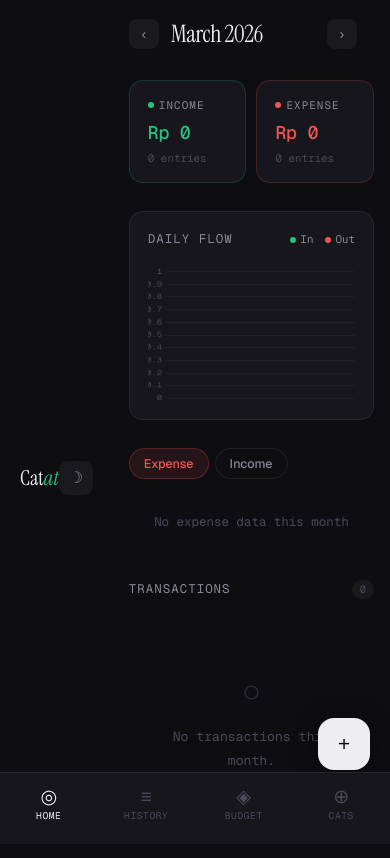
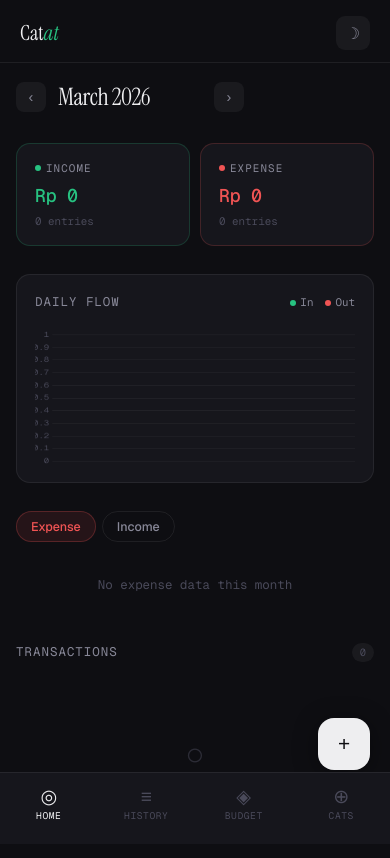
Before and after one commit to ariprusli/catat, a website built with Vite: page index.html in a window 390 px wide. Shown: the top 858 px of the page. Built offline with nearby package versions, Linux system fonts and the light colour scheme.

Commit message:
fix: put logo & dark mode switcher on top for mobile 6

```diff
--- a/index.html
+++ b/index.html
@@ -16,24 +16,24 @@
 </head>
 <body>
 
+<!-- ── MOBILE HEADER (outside shell) ── -->
+<header class="mobile-header" id="mobileHeader">
+  <div class="mh-logo">Cat<em>at</em></div>
+  <div class="mh-right">
+    <button class="icon-btn" id="themeToggleMobile" title="Toggle theme">☽</button>
+  </div>
+</header>
+
 <div class="shell">
 
-  <!-- ── SIDEBAR (desktop) ── -->
+  <!-- ── SIDEBAR (desktop only) ── -->
   <aside class="sidebar" id="sidebar">
     <div class="s-logo">Cat<em>at</em></div>
     <nav class="s-nav">
-      <button class="s-item active" data-nav="home">
-        <span class="ico">◎</span> Overview
-      </button>
-      <button class="s-item" data-nav="history">
-        <span class="ico">≡</span> History
-      </button>
-      <button class="s-item" data-nav="budget">
-        <span class="ico">◈</span> Budget
-      </button>
-      <button class="s-item" data-nav="settings">
-        <span class="ico">⊕</span> Categories
-      </button>
+      <button class="s-item active" data-nav="home"><span class="ico">◎</span> Overview</button>
+      <button class="s-item" data-nav="history"><span class="ico">≡</span> History</button>
+      <button class="s-item" data-nav="budget"><span class="ico">◈</span> Budget</button>
+      <button class="s-item" data-nav="settings"><span class="ico">⊕</span> Categories</button>
     </nav>
     <div class="s-bottom">
       <div class="theme-toggle" id="themeToggle">
@@ -42,14 +42,6 @@
       </div>
     </div>
   </aside>
-
-  <!-- ── MOBILE HEADER ── -->
-  <header class="mobile-header" id="mobileHeader">
-    <div class="mh-logo">Cat<em>at</em></div>
-    <div class="mh-right">
-      <button class="icon-btn" id="themeToggleMobile" title="Toggle theme">☽</button>
-    </div>
-  </header>
 
   <!-- ── MAIN ── -->
   <main class="main" id="mainContent">
--- a/src/styles/layout.css
+++ b/src/styles/layout.css
@@ -1,3 +1,26 @@
+/* ─── MOBILE HEADER ───────────────────────── */
+.mobile-header {
+  display: flex;
+  padding: 16px 20px 12px;
+  align-items: center;
+  justify-content: space-between;
+  border-bottom: 1px solid var(--line);
+  position: sticky;
+  top: 0;
+  z-index: 30;
+  background: var(--bg);
+}
+.mh-logo { font-family: 'Instrument Serif', serif; font-size: 1.3rem; }
+.mh-logo em { color: var(--inc); font-style: italic; }
+.mh-right { display: flex; gap: 8px; }
+.icon-btn {
+  width: 34px; height: 34px; border-radius: 9px;
+  background: var(--pill); border: none; cursor: pointer;
+  display: flex; align-items: center; justify-content: center;
+  font-size: 1rem; color: var(--text2); transition: all 0.15s;
+}
+.icon-btn:hover { color: var(--text); }
+
 /* ─── SHELL ───────────────────────────────── */
 .shell {
   display: flex;
@@ -8,17 +31,16 @@
 
 /* ─── SIDEBAR ─────────────────────────────── */
 .sidebar {
+  display: none;
   width: 220px;
   flex-shrink: 0;
   padding: 32px 0;
   border-right: 1px solid var(--line);
-  display: flex;
   flex-direction: column;
   position: sticky;
   top: 0;
   height: 100vh;
 }
-
 .s-logo {
   padding: 0 24px 32px;
   font-family: 'Instrument Serif', serif;
@@ -27,7 +49,6 @@
   color: var(--text);
 }
 .s-logo em { color: var(--inc); font-style: italic; }
-
 .s-nav { flex: 1; padding: 0 12px; }
 .s-item {
   display: flex; align-items: center; gap: 10px;
@@ -37,10 +58,8 @@
   transition: all 0.15s; margin-bottom: 2px;
   border: none; background: none; width: 100%; text-align: left;
 }
-.s-item:hover { color: var(--text); background: var(--pill); }
-.s-item.active { color: var(--text); background: var(--pill); }
+.s-item:hover, .s-item.active { color: var(--text); background: var(--pill); }
 .s-item .ico { width: 20px; text-align: center; font-size: 1rem; }
-
 .s-bottom {
   padding: 16px 12px 0;
   border-top: 1px solid var(--line);
@@ -55,8 +74,7 @@
 .theme-toggle:hover { background: var(--pill); color: var(--text); }
 .toggle-switch {
   width: 32px; height: 18px; background: var(--bg3);
-  border-radius: 9px; position: relative;
-  border: 1px solid var(--line);
+  border-radius: 9px; position: relative; border: 1px solid var(--line);
 }
 .toggle-knob {
   position: absolute; top: 2px; left: 2px;
@@ -69,37 +87,17 @@
 .main {
   flex: 1;
   min-width: 0;
-  padding: 32px 40px 60px;
-  max-width: 700px;
+  padding: 16px 16px 100px;
+  max-width: 100%;
 }
 
 /* ─── PAGES ───────────────────────────────── */
 .page { display: none; }
 .page.active { display: block; }
 
-/* ─── MOBILE HEADER ───────────────────────── */
-.mobile-header {
-  display: none;
-  padding: 16px 20px 12px;
-  align-items: center; justify-content: space-between;
-  border-bottom: 1px solid var(--line);
-  position: sticky; top: 0; z-index: 30;
-  background: var(--bg);
-}
-.mh-logo { font-family: 'Instrument Serif', serif; font-size: 1.3rem; }
-.mh-logo em { color: var(--inc); font-style: italic; }
-.mh-right { display: flex; gap: 8px; }
-.icon-btn {
-  width: 34px; height: 34px; border-radius: 9px;
-  background: var(--pill); border: none; cursor: pointer;
-  display: flex; align-items: center; justify-content: center;
-  font-size: 1rem; color: var(--text2); transition: all 0.15s;
-}
-.icon-btn:hover { color: var(--text); }
-
 /* ─── MOBILE NAV ──────────────────────────── */
 .mobile-nav {
-  display: none;
+  display: block;
   position: fixed; bottom: 0; left: 0; right: 0;
   background: var(--bg2);
   border-top: 1px solid var(--line);
@@ -119,7 +117,7 @@
 /* ─── FAB ─────────────────────────────────── */
 .fab {
   position: fixed;
-  bottom: max(80px, calc(60px + env(safe-area-inset-bottom)));
+  bottom: 74px;
   right: 20px;
   width: 52px; height: 52px; border-radius: 16px;
   background: var(--text); border: none; cursor: pointer;
@@ -132,18 +130,11 @@
 .fab:hover { transform: scale(1.05); }
 .fab:active { transform: scale(0.96); }
 
-/* ─── RESPONSIVE ──────────────────────────── */
-/*@media (max-width: 699px) {
-  .sidebar { display: none !important; }
-  .mobile-header { display: flex !important; }
-  .mobile-nav { display: block !important; }
-  .main { padding: 16px 16px 100px !important; max-width: 100% !important; }
-  .fab { bottom: 74px !important; }
+/* ─── DESKTOP ─────────────────────────────── */
+@media (min-width: 700px) {
+  .mobile-header { display: none; }
+  .mobile-nav { display: none; }
+  .sidebar { display: flex; }
+  .main { padding: 40px 48px 80px; max-width: 700px; }
+  .fab { bottom: 32px; right: calc(50% - 550px + 260px + 20px); }
 }
-
-@media (min-width: 700px) {
-  .mobile-header { display: none !important; }
-  .mobile-nav { display: none !important; }
-  .main { padding: 40px 48px 80px; }
-  .fab { bottom: 32px; right: calc(50% - 550px + 260px + 20px); }
-}*/
```
